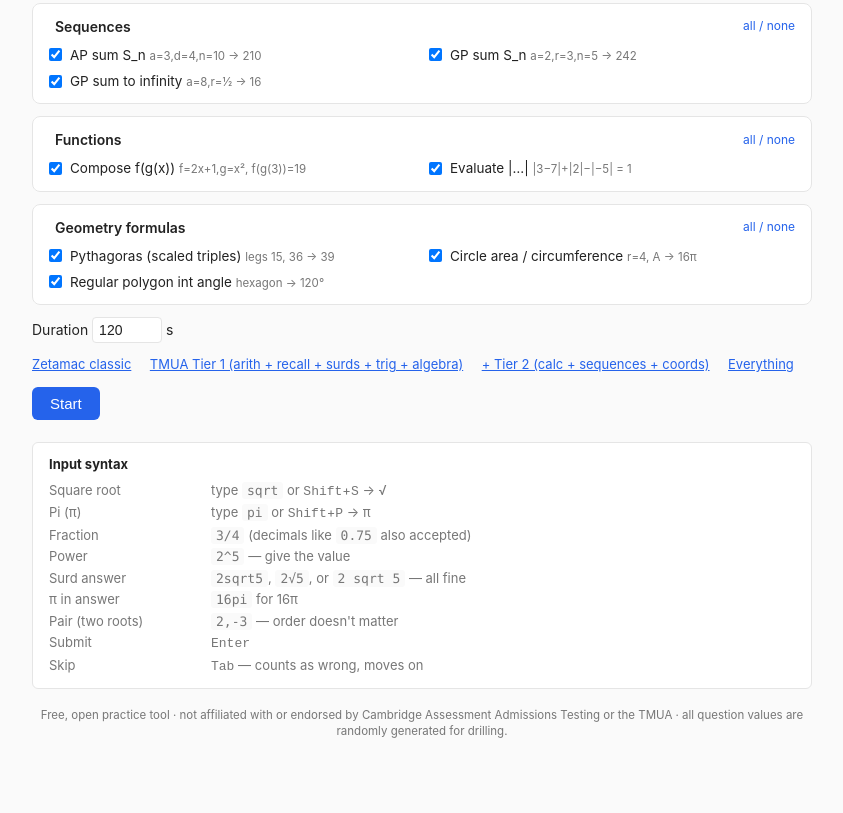
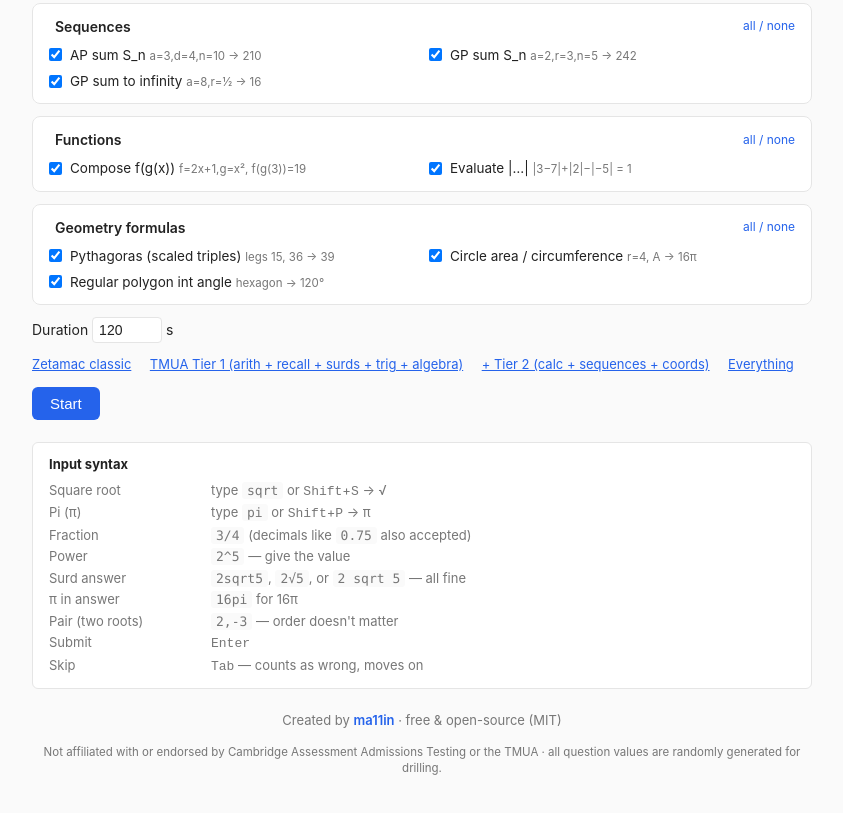
Before and after one commit to ma11in/tmua-drill, a plain HTML site: page index.html in a window 1280 px wide. Shown: the part 1285-2098 px from the top of the page, without its empty margins (218-1061 px from the left). Before the commit the page ends 2064 px from the top, so only its background shows below. Drawn offline with nearby package versions, Linux system fonts and the light colour scheme.

Commit message:
Add files via upload

```diff
--- a/index.html
+++ b/index.html
@@ -1,4 +1,9 @@
 <!DOCTYPE html>
+<!--
+  TMUA Mental Maths Drill — created by ma11in
+  Source: https://github.com/ma11in/tmua-drill
+  Licensed under the MIT License. Please keep this notice in copies.
+-->
 <html lang="en">
 <head>
 <meta charset="utf-8">
@@ -90,7 +95,10 @@
   .help b { color: var(--fg); }
   .help code { background: var(--bg); padding: 1px 5px; border-radius: 3px; font-family: ui-monospace, SFMono-Regular, Menlo, monospace; }
   .help-row { display: grid; grid-template-columns: 150px 1fr; gap: 2px 12px; margin-top: 6px; }
-  .disclaimer { margin-top: 18px; font-size: 11.5px; color: var(--muted); text-align: center; line-height: 1.4; }
+  .credit { margin-top: 22px; font-size: 13px; color: var(--muted); text-align: center; }
+  .credit a { color: var(--accent); text-decoration: none; font-weight: 600; }
+  .credit a:hover { text-decoration: underline; }
+  .disclaimer { margin-top: 8px; font-size: 11.5px; color: var(--muted); text-align: center; line-height: 1.4; }
 
   /* Results */
   .results { text-align: center; padding-top: 30px; }
@@ -147,7 +155,8 @@
         <div>Skip</div><div><kbd>Tab</kbd> — counts as wrong, moves on</div>
       </div>
     </div>
-    <p class="disclaimer">Free, open practice tool · not affiliated with or endorsed by Cambridge Assessment Admissions Testing or the TMUA · all question values are randomly generated for drilling.</p>
+    <p class="credit">Created by <a href="https://github.com/ma11in/tmua-drill" target="_blank" rel="noopener">ma11in</a> · free &amp; open-source (MIT)</p>
+    <p class="disclaimer">Not affiliated with or endorsed by Cambridge Assessment Admissions Testing or the TMUA · all question values are randomly generated for drilling.</p>
   </div>
 
   <!-- GAME SCREEN -->
```
Also changed, not shown: 2 other files.
